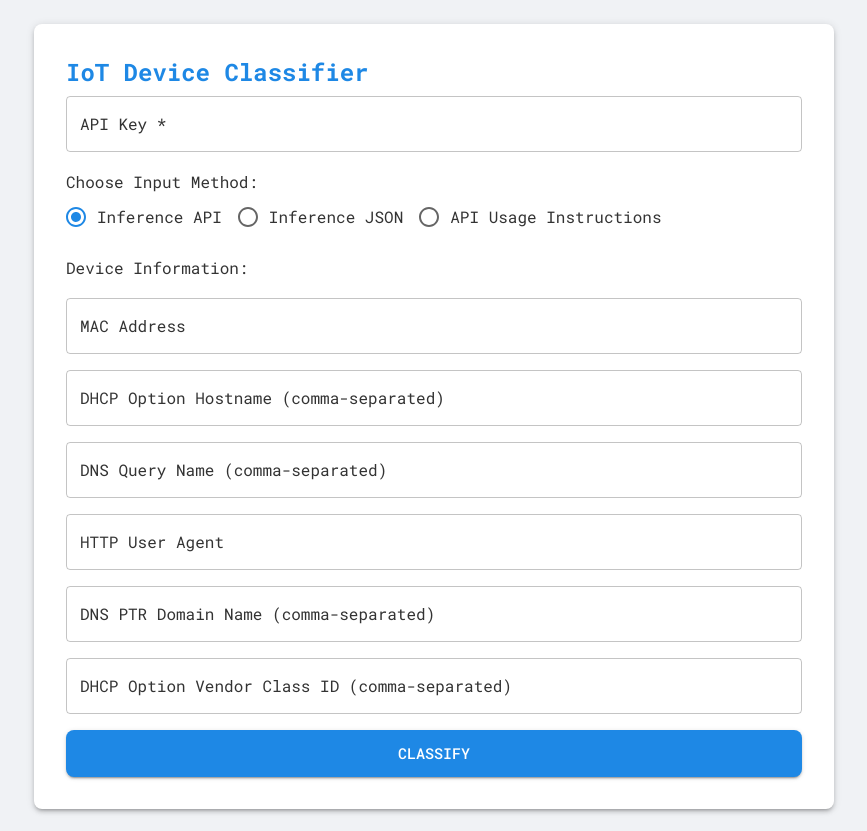
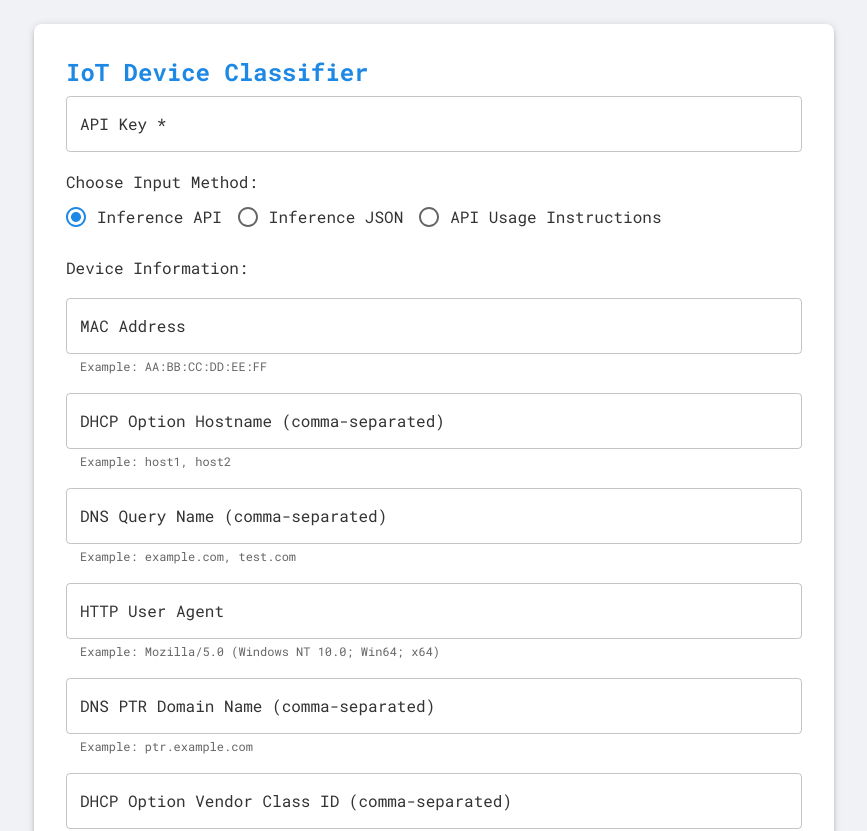
Before and after one commit to barmey/ZEAL_Cloud_Frontend, a React (Create React App) app: page / in a window 1280 px wide. Shown: the top 831 px of the page, without its empty margins (206-1073 px from the left). Built offline with nearby package versions, Linux system fonts and the light colour scheme; what aws-amplify would draw is missing.

Commit message:
Update App.js
design issue - helper input always showing up now

```diff
--- a/src/App.js
+++ b/src/App.js
@@ -400,6 +400,7 @@ const App = () => {
                 value={manualInput.mac_address}
                 onChange={handleManualInputChange}
                 placeholder="e.g., AA:BB:CC:DD:EE:FF"
+                helperText="Example: AA:BB:CC:DD:EE:FF"
                 fullWidth
                 variant="outlined"
                 color="primary"
@@ -410,6 +411,7 @@ const App = () => {
                 value={manualInput['dhcp.option.hostname']}
                 onChange={handleManualInputChange}
                 placeholder="e.g., host1, host2"
+                helperText="Example: host1, host2"
                 fullWidth
                 variant="outlined"
                 color="primary"
@@ -420,6 +422,7 @@ const App = () => {
                 value={manualInput['dns.qry.name']}
                 onChange={handleManualInputChange}
                 placeholder="e.g., example.com, test.com"
+                helperText="Example: example.com, test.com"
                 fullWidth
                 variant="outlined"
                 color="primary"
@@ -430,6 +433,7 @@ const App = () => {
                 value={manualInput['http.user_agent']}
                 onChange={handleManualInputChange}
                 placeholder="e.g., Mozilla/5.0..."
+                helperText="Example: Mozilla/5.0 (Windows NT 10.0; Win64; x64)"
                 fullWidth
                 variant="outlined"
                 color="primary"
@@ -440,6 +444,7 @@ const App = () => {
                 value={manualInput['dns.ptr.domain_name']}
                 onChange={handleManualInputChange}
                 placeholder="e.g., ptr.example.com"
+                helperText="Example: ptr.example.com"
                 fullWidth
                 variant="outlined"
                 color="primary"
@@ -450,6 +455,7 @@ const App = () => {
                 value={manualInput['dhcp.option.vendor_class_id']}
                 onChange={handleManualInputChange}
                 placeholder="e.g., class_id1, class_id2"
+                helperText="Example: MSFT 5.0, MSFT 5.1"
                 fullWidth
                 variant="outlined"
                 color="primary"
@@ -479,6 +485,7 @@ const App = () => {
     "dhcp.option.vendor_class_id": ["class_id"]
   }
 }`}
+                helperText="Example JSON structure is shown in the placeholder."
               />
 
               {/* JSON format description */}
```
